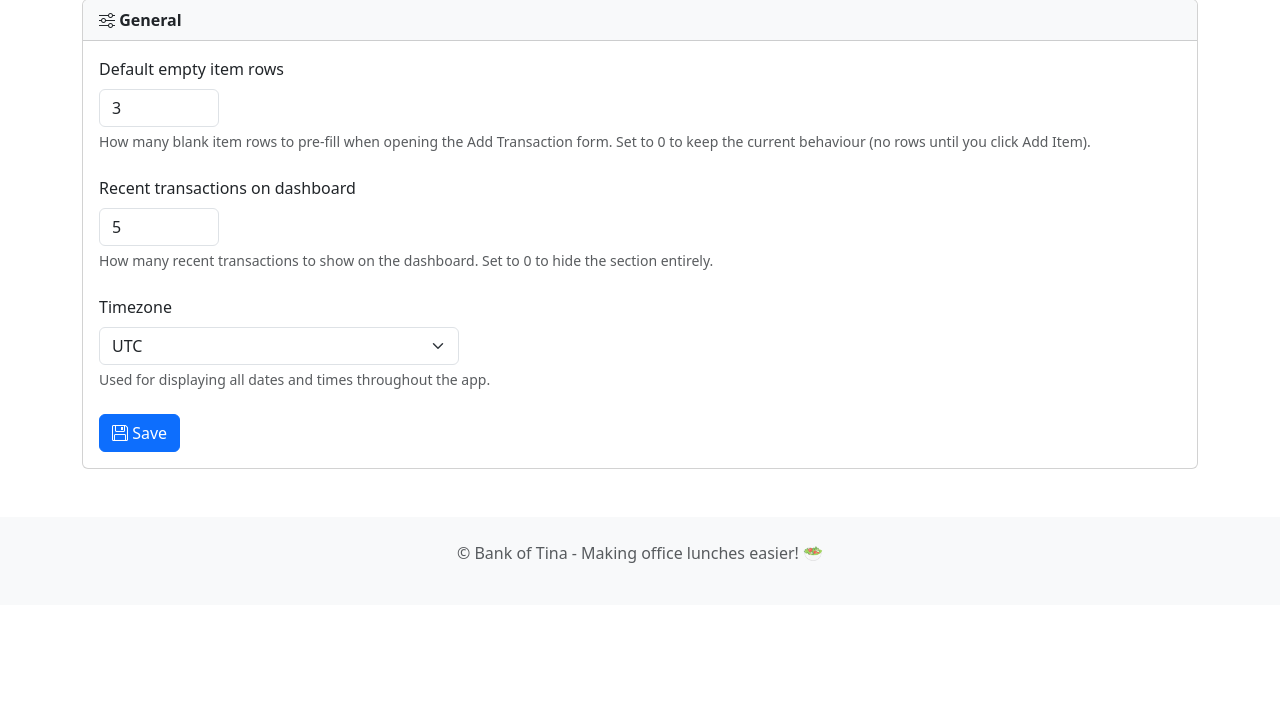
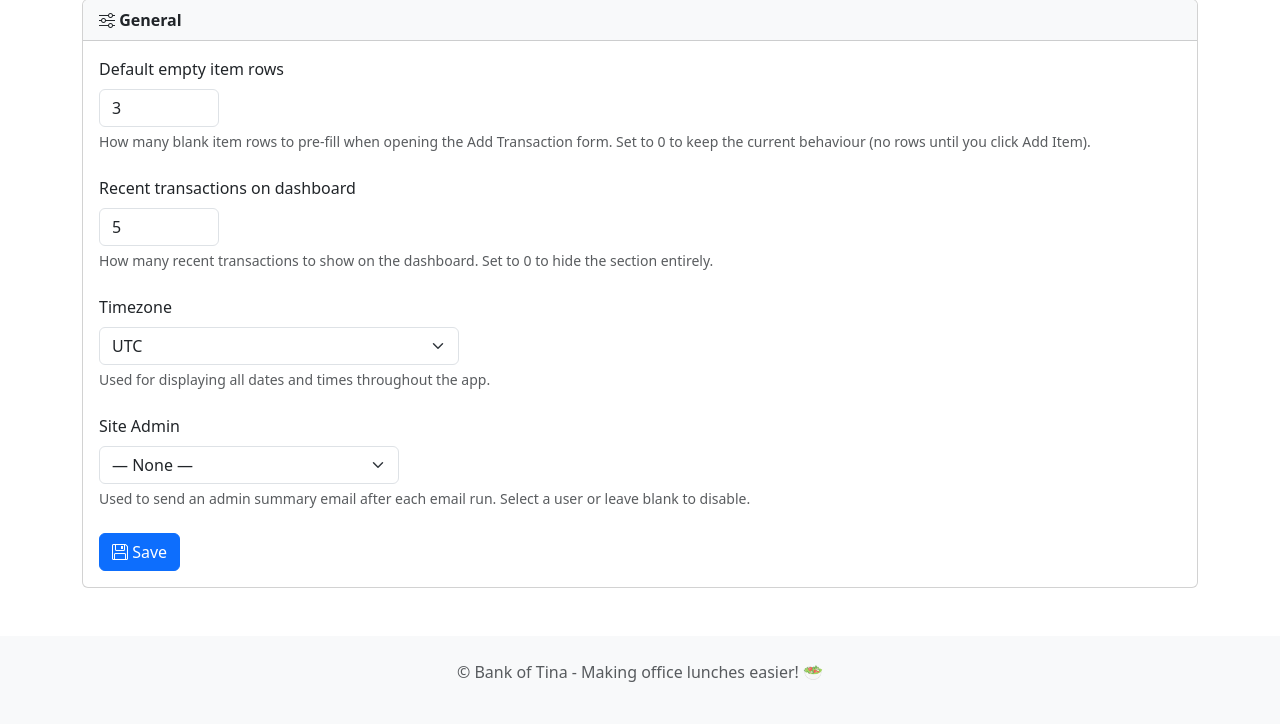
Before and after one commit to phoen-ix/bank-of-tina, a Flask app: page /settings in a window 1280 px wide. Shown: the part 209-933 px from the top of the page. Before the commit the page ends 772 px from the top, so only its background shows below. Run offline with Flask 3, Linux system fonts and the light colour scheme; some libraries are stand-ins or nearby versions.

Commit message:
Add site admin setting and admin summary email
- Settings → General: dropdown to select any active user as site admin
  (stored as site_admin_id; validated against actual users on save)
- Settings → Email: new "Send admin summary email" toggle
  (disabled/greyed out if no site admin is configured)
- build_admin_summary_email(): HTML email with a table of all active
  users — name, email, balance, status — no transaction history
- send_all_emails(): after sending individual emails, sends the summary
  to the admin if the toggle is on and a valid admin is set; result is
  written to the debug log when debug mode is on

Co-Authored-By: Claude Sonnet 4.6 <noreply@anthropic.com>

```diff
--- a/app/app.py
+++ b/app/app.py
@@ -266,6 +266,57 @@ def build_email_html(user):
     """
     return html
 
+def build_admin_summary_email(users):
+    date_str = datetime.now().strftime('%Y-%m-%d')
+    rows_html = ''
+    for user in users:
+        if user.balance < 0:
+            color = '#dc3545'
+            label = f'owes €{abs(user.balance):.2f}'
+        elif user.balance > 0:
+            color = '#28a745'
+            label = f'is owed €{user.balance:.2f}'
+        else:
+            color = '#6c757d'
+            label = 'settled'
+        rows_html += f"""
+            <tr>
+                <td style="padding: 10px 8px; border-bottom: 1px solid #dee2e6;">{user.name}</td>
+                <td style="padding: 10px 8px; border-bottom: 1px solid #dee2e6; color: #6c757d; font-size: 0.9em;">{user.email}</td>
+                <td style="padding: 10px 8px; border-bottom: 1px solid #dee2e6; text-align: right; font-weight: bold; color: {color};">€{user.balance:.2f}</td>
+                <td style="padding: 10px 8px; border-bottom: 1px solid #dee2e6; color: {color};">{label}</td>
+            </tr>"""
+
+    return f"""<!DOCTYPE html>
+<html>
+<head><meta charset="UTF-8"><meta name="viewport" content="width=device-width, initial-scale=1.0"></head>
+<body style="font-family: -apple-system, BlinkMacSystemFont, 'Segoe UI', Roboto, 'Helvetica Neue', Arial, sans-serif; line-height: 1.6; color: #333; max-width: 700px; margin: 0 auto; padding: 20px;">
+    <div style="background: linear-gradient(135deg, #667eea 0%, #764ba2 100%); color: white; padding: 30px; border-radius: 10px 10px 0 0; text-align: center;">
+        <h1 style="margin: 0; font-size: 28px;">🏦 Bank of Tina</h1>
+        <p style="margin: 10px 0 0 0; opacity: 0.9;">Admin Summary — {date_str}</p>
+    </div>
+    <div style="background: white; padding: 30px; border: 1px solid #dee2e6; border-top: none; border-radius: 0 0 10px 10px;">
+        <h3 style="color: #495057; margin-top: 0;">All Active Users</h3>
+        <table style="width: 100%; border-collapse: collapse;">
+            <thead>
+                <tr style="background: #f8f9fa;">
+                    <th style="padding: 10px 8px; text-align: left; border-bottom: 2px solid #dee2e6;">Name</th>
+                    <th style="padding: 10px 8px; text-align: left; border-bottom: 2px solid #dee2e6;">Email</th>
+                    <th style="padding: 10px 8px; text-align: right; border-bottom: 2px solid #dee2e6;">Balance</th>
+                    <th style="padding: 10px 8px; text-align: left; border-bottom: 2px solid #dee2e6;">Status</th>
+                </tr>
+            </thead>
+            <tbody>{rows_html}
+            </tbody>
+        </table>
+        <div style="margin-top: 24px; padding-top: 16px; border-top: 1px solid #dee2e6; text-align: center; color: #6c757d; font-size: 13px;">
+            <p>This is an automated admin summary from the Bank of Tina system.</p>
+        </div>
+    </div>
+</body>
+</html>"""
+
+
 def send_single_email(to_email, to_name, subject, html):
     smtp_server   = get_setting('smtp_server', 'smtp.gmail.com')
     smtp_port     = int(get_setting('smtp_port', '587'))
@@ -319,6 +370,22 @@ def send_all_emails():
                 db.session.add(EmailLog(level='FAIL',
                                         recipient=f'{user.name} <{user.email}>',
                                         message=err or 'Unknown error'))
+
+    # Admin summary email
+    admin_id = get_setting('site_admin_id', '')
+    if get_setting('admin_summary_email', '0') == '1' and admin_id:
+        admin = User.query.get(int(admin_id)) if admin_id.isdigit() else None
+        if admin:
+            summary_subject = f"Bank of Tina - Admin Summary ({datetime.now().strftime('%Y-%m-%d')})"
+            summary_html = build_admin_summary_email(users)
+            ok, err = send_single_email(admin.email, admin.name, summary_subject, summary_html)
+            if debug:
+                if ok:
+                    db.session.add(EmailLog(level='INFO', recipient=None,
+                                            message=f'Admin summary sent to {admin.name} <{admin.email}>'))
+                else:
+                    db.session.add(EmailLog(level='FAIL', recipient=f'{admin.name} <{admin.email}>',
+                                            message=f'Admin summary failed: {err}'))
 
     if debug:
         db.session.add(EmailLog(level='INFO', recipient=None,
@@ -1025,8 +1092,10 @@ def settings():
         'schedule_minute':   get_setting('schedule_minute', '0'),
         'default_item_rows': get_setting('default_item_rows', '3'),
         'recent_transactions_count': get_setting('recent_transactions_count', '5'),
+        'site_admin_id': get_setting('site_admin_id', ''),
         'email_enabled': get_setting('email_enabled', '1'),
         'email_debug': get_setting('email_debug', '0'),
+        'admin_summary_email': get_setting('admin_summary_email', '0'),
         'timezone': get_setting('timezone', 'UTC'),
         'common_enabled':                get_setting('common_enabled', '1'),
         'common_auto_enabled':           get_setting('common_auto_enabled', '0'),
@@ -1079,8 +1148,9 @@ def settings_email():
     if new_password:
         set_setting('smtp_password', new_password)
 
-    set_setting('email_enabled', '1' if request.form.get('email_enabled') else '0')
-    set_setting('email_debug',   '1' if request.form.get('email_debug')   else '0')
+    set_setting('email_enabled',       '1' if request.form.get('email_enabled')       else '0')
+    set_setting('email_debug',         '1' if request.form.get('email_debug')         else '0')
+    set_setting('admin_summary_email', '1' if request.form.get('admin_summary_email') else '0')
 
     flash('Settings saved.', 'success')
     return redirect(url_for('settings'))
@@ -1146,6 +1216,9 @@ def settings_general():
             _add_email_job()
         if get_setting('common_auto_enabled', '0') == '1':
             _add_common_job()
+    admin_id = request.form.get('site_admin_id', '').strip()
+    if admin_id == '' or (admin_id.isdigit() and User.query.get(int(admin_id))):
+        set_setting('site_admin_id', admin_id)
     flash('General settings saved.', 'success')
     return redirect(url_for('settings'))
 
--- a/app/templates/settings.html
+++ b/app/templates/settings.html
@@ -92,6 +92,21 @@
                         <div class="form-text">Used for displaying all dates and times throughout the app.</div>
                     </div>
 
+                    <div class="mb-4">
+                        <label for="site_admin_id" class="form-label">Site Admin</label>
+                        <select class="form-select" id="site_admin_id" name="site_admin_id" style="max-width: 300px">
+                            <option value="">— None —</option>
+                            {% for user in all_users %}
+                            <option value="{{ user.id }}" {% if cfg.site_admin_id == user.id|string %}selected{% endif %}>
+                                {{ user.name }} ({{ user.email }})
+                            </option>
+                            {% endfor %}
+                        </select>
+                        <div class="form-text">
+                            Used to send an admin summary email after each email run. Select a user or leave blank to disable.
+                        </div>
+                    </div>
+
                     <button type="submit" class="btn btn-primary">
                         <i class="bi bi-floppy"></i> Save
                     </button>
@@ -163,7 +178,7 @@
                                 </div>
                             </div>
 
-                            <div class="mb-4">
+                            <div class="mb-3">
                                 <div class="form-check form-switch">
                                     <input class="form-check-input" type="checkbox" role="switch"
                                            id="email_debug" name="email_debug" value="1"
@@ -174,6 +189,25 @@
                                 </div>
                                 <div class="form-text">
                                     When on, every send run is written to the debug log below and SMTP errors are shown as flash notifications.
+                                </div>
+                            </div>
+
+                            <div class="mb-4">
+                                <div class="form-check form-switch">
+                                    <input class="form-check-input" type="checkbox" role="switch"
+                                           id="admin_summary_email" name="admin_summary_email" value="1"
+                                           {% if cfg.admin_summary_email == '1' %}checked{% endif %}
+                                           {% if not cfg.site_admin_id %}disabled{% endif %}>
+                                    <label class="form-check-label" for="admin_summary_email">
+                                        Send admin summary email
+                                    </label>
+                                </div>
+                                <div class="form-text">
+                                    {% if cfg.site_admin_id %}
+                                        After each email run, send a full overview of all active users' balances to the site admin.
+                                    {% else %}
+                                        No site admin is configured. Set one in <strong>General</strong> to enable this option.
+                                    {% endif %}
                                 </div>
                             </div>
 
```
